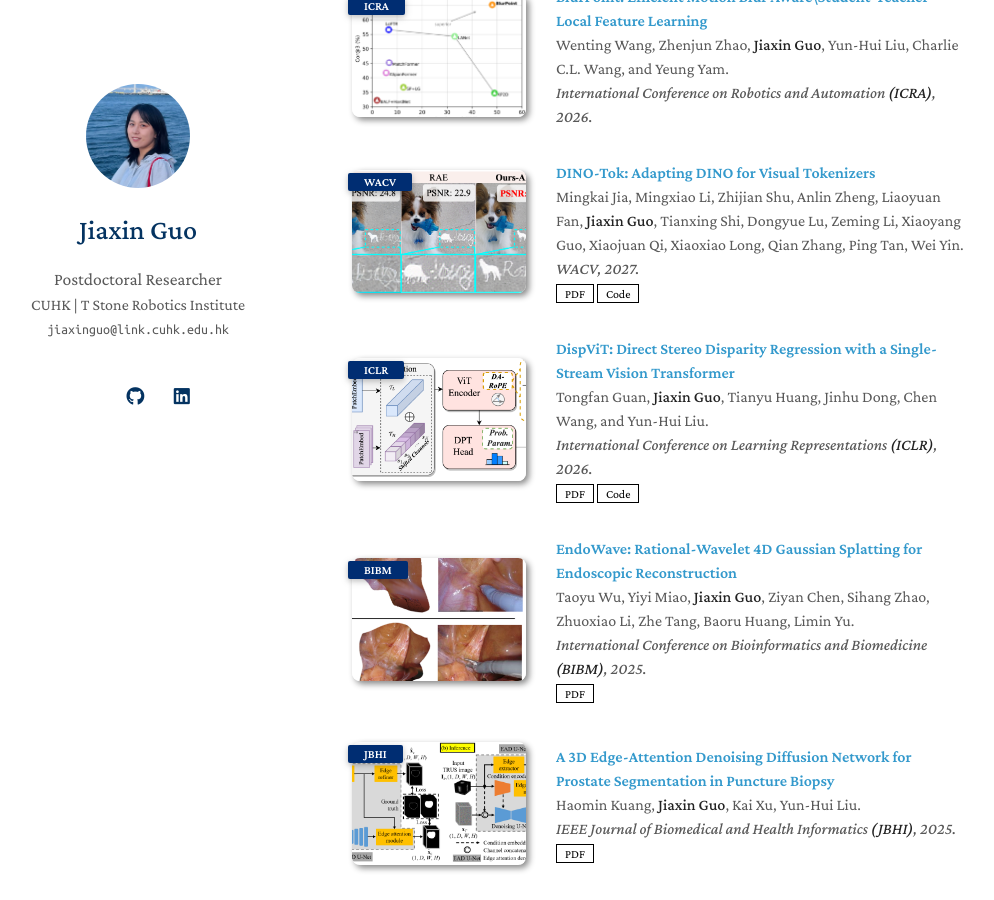
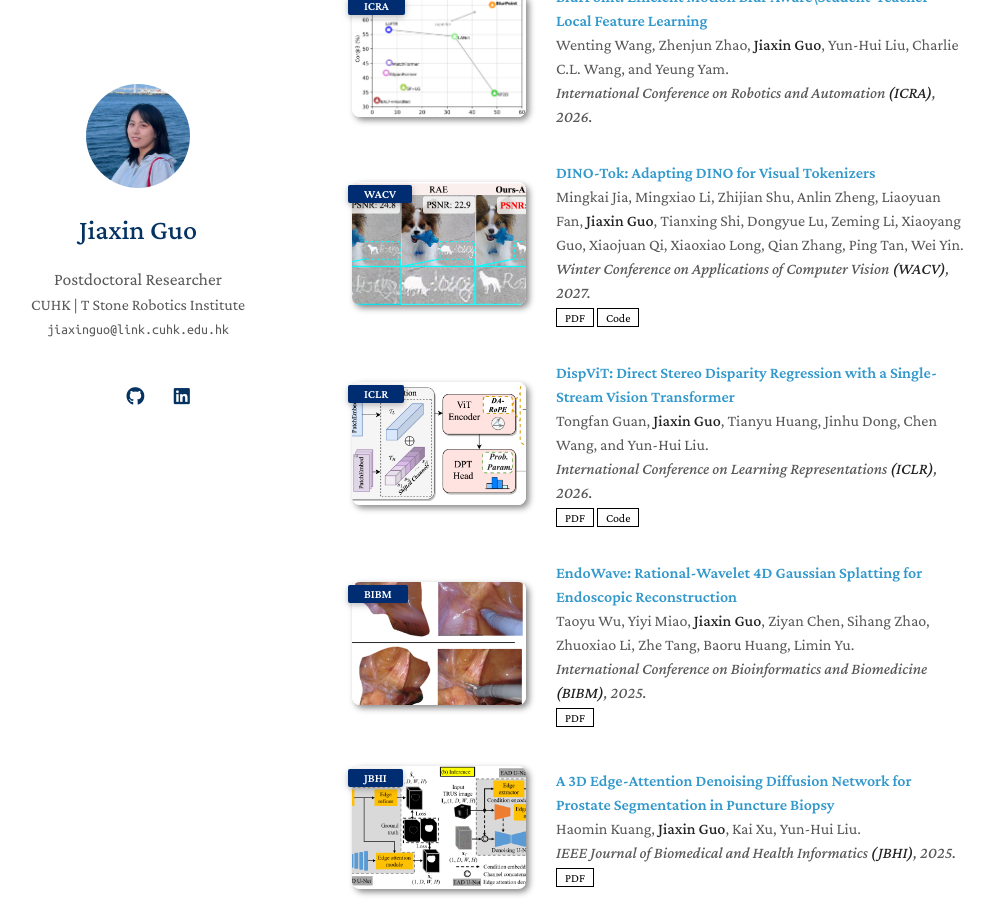
Before and after one commit to wrld/wrld.github.io, a Jekyll site: the page built from index.md, in a window 1280 px wide and 900 px high, scrolled down 1910 px. Shown: the whole window, without its empty margins (138-1132 px from the left). Built offline with Jekyll 4.4.1, drawn with Linux system fonts in a browser that asks for light colours; nearby versions of some CDN libraries; a style sheet for code colours, icons or effects is not loaded.

Commit message:
update 10.20

```diff
--- a/_data/publications.yml
+++ b/_data/publications.yml
@@ -47,7 +47,7 @@ main:
   - title: "DINO-Tok: Adapting DINO for Visual Tokenizers"
     authors: Mingkai Jia, Mingxiao Li, Zhijian Shu, Anlin Zheng, Liaoyuan Fan, <strong>Jiaxin Guo</strong>, Tianxing Shi, Dongyue Lu, Zeming Li, Xiaoyang Guo, Xiaojuan Qi, Xiaoxiao Long, Qian Zhang, Ping Tan, Wei Yin.
     conference_short: WACV
-    conference: WACV, 2027.
+    conference: Winter Conference on Applications of Computer Vision <strong>(WACV)</strong>, 2027.
     pdf: https://arxiv.org/pdf/2511.20565
     code: https://github.com/MKJia/DINO-Tok
     image: ./assets/img/DinoTok.png
```
